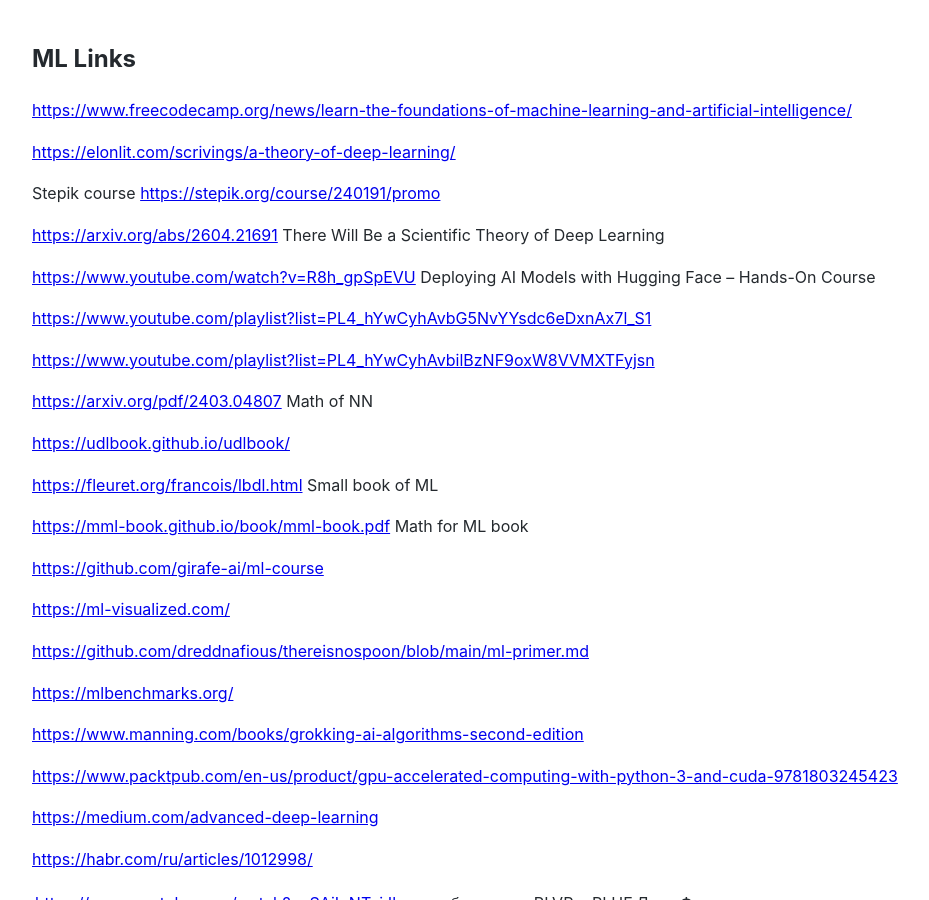
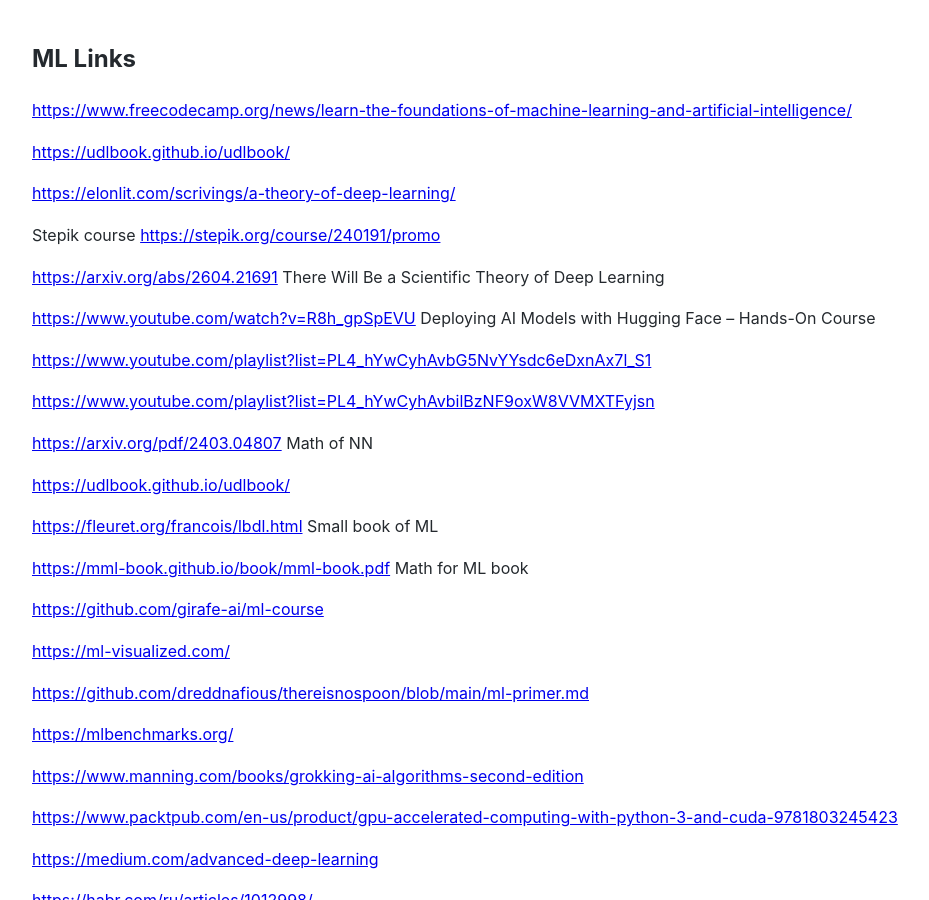
Before and after one commit to Michael-Lubinsky/michael-lubinsky.github.com, a Jekyll site: the page built from ml/mamba.md, in a window 1280 px wide and 900 px high. Shown: the whole window, without its empty margins (158-1087 px from the left). Built offline with Jekyll 4.4.1, drawn with Linux system fonts in a browser that asks for light colours; our own code applies the rules of GitHub Pages for plain Markdown files.

Commit message:
Update mamba.md

```diff
--- a/ml/mamba.md
+++ b/ml/mamba.md
@@ -1,6 +1,8 @@
 ## ML Links
 
 <https://www.freecodecamp.org/news/learn-the-foundations-of-machine-learning-and-artificial-intelligence/>
+
+<https://udlbook.github.io/udlbook/>
 
 <https://elonlit.com/scrivings/a-theory-of-deep-learning/>
 
```
